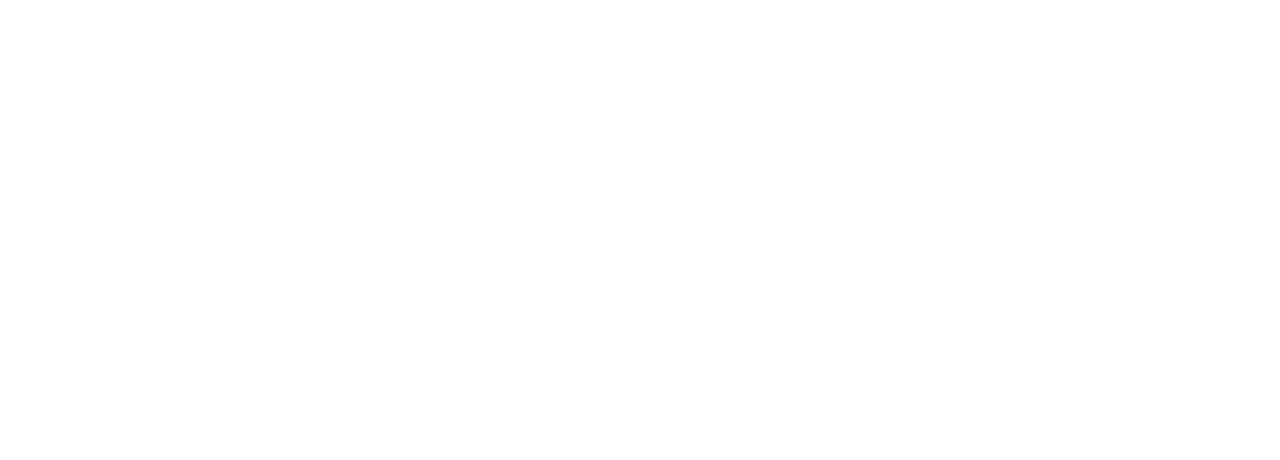
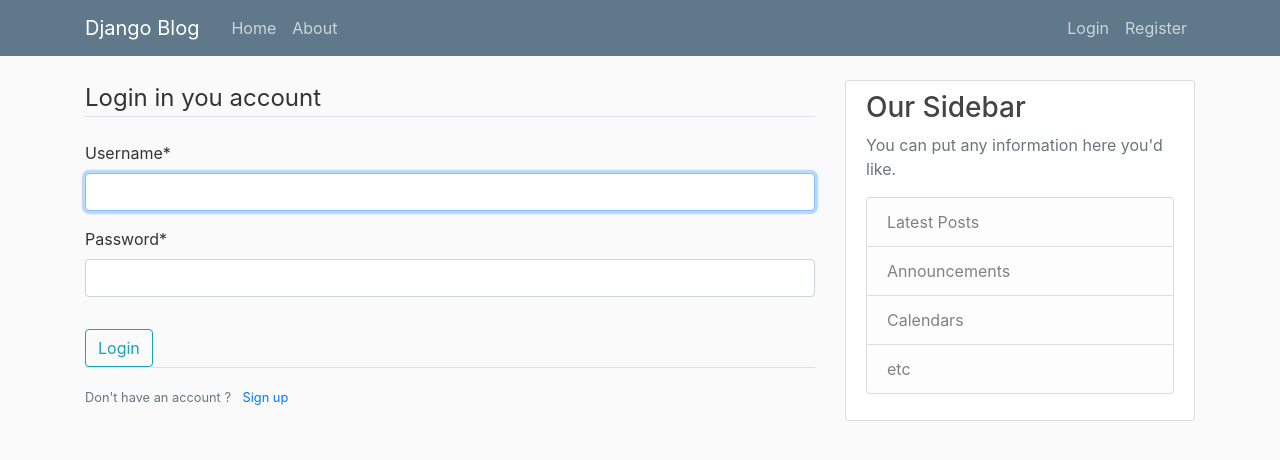
Before and after one commit to DevAyushKumar/DjangoFullStack, a Django app: page /login/ in a window 1280 px wide. Before the commit the part shown is empty. Shown: the top 460 px of the page. Run offline with Django 5.2, Linux system fonts and the light colour scheme; parts of the project's set-up code (start-up, migrations or seed data) failed here and were passed over; some libraries are stand-ins or nearby versions.

Commit message:
Login details

```diff
--- a/users/templates/users/login.html
+++ b/users/templates/users/login.html
@@ -0,0 +1,23 @@
+{% extends "blog/base.html" %}
+{% load crispy_forms_tags %}
+{% block content %}
+<div class="content_section">
+    <form method="POST">
+        {% csrf_token %}
+        <fieldset class="form-group">
+            <legend class="border-bottom mb-4">
+                Login in you account
+            </legend>
+            {{ form | crispy }}
+        </fieldset>
+        <div class="form-groups">
+            <button class="btn btn-outline-info" type="subumit">Login</button>
+        </div>
+    </form>
+    <div class="border-top pt-3">
+        <small class="text-muted">
+            Don't have an account ? <a class="ml-2" href="#">Sign up</a>
+        </small>
+    </div>
+</div>
+{% endblock content %}
--- a/users/templates/users/register.html
+++ b/users/templates/users/register.html
@@ -16,7 +16,7 @@
     </form>
     <div class="border-top pt-3">
         <small class="text-muted">
-            Already have an account ? <a class="ml-2" href="#">Sign in</a>
+            Already have an account ? <a class="ml-2" href="#">Login</a>
         </small>
     </div>
 </div>
--- a/users/views.py
+++ b/users/views.py
@@ -1,7 +1,6 @@
 from django.shortcuts import render,redirect
 from django.contrib import messages
 from .forms import UserRegisterForm
-from django.contrib.auth.views aa auth_views
 
 def register(request):
     if request.method == 'POST':
```
